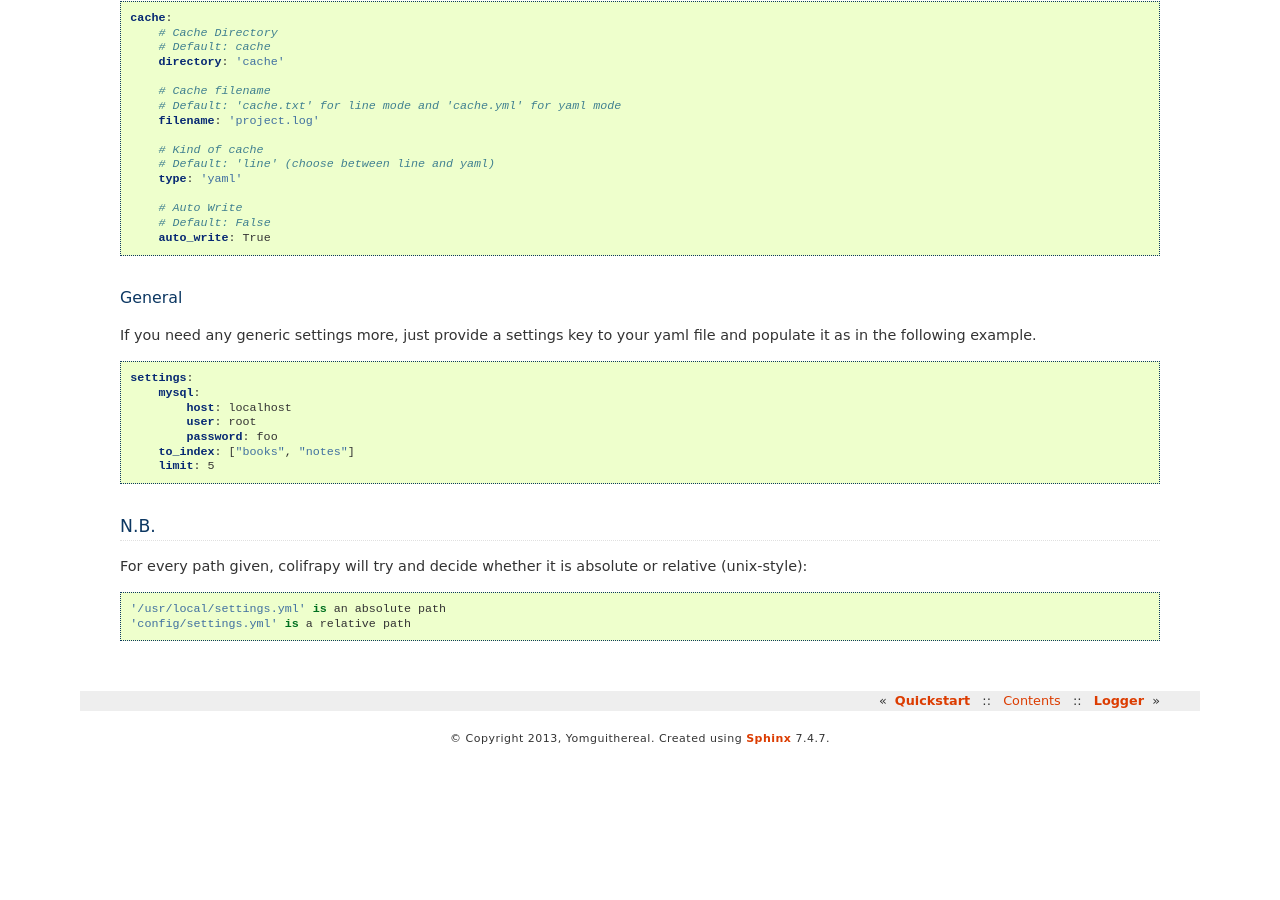
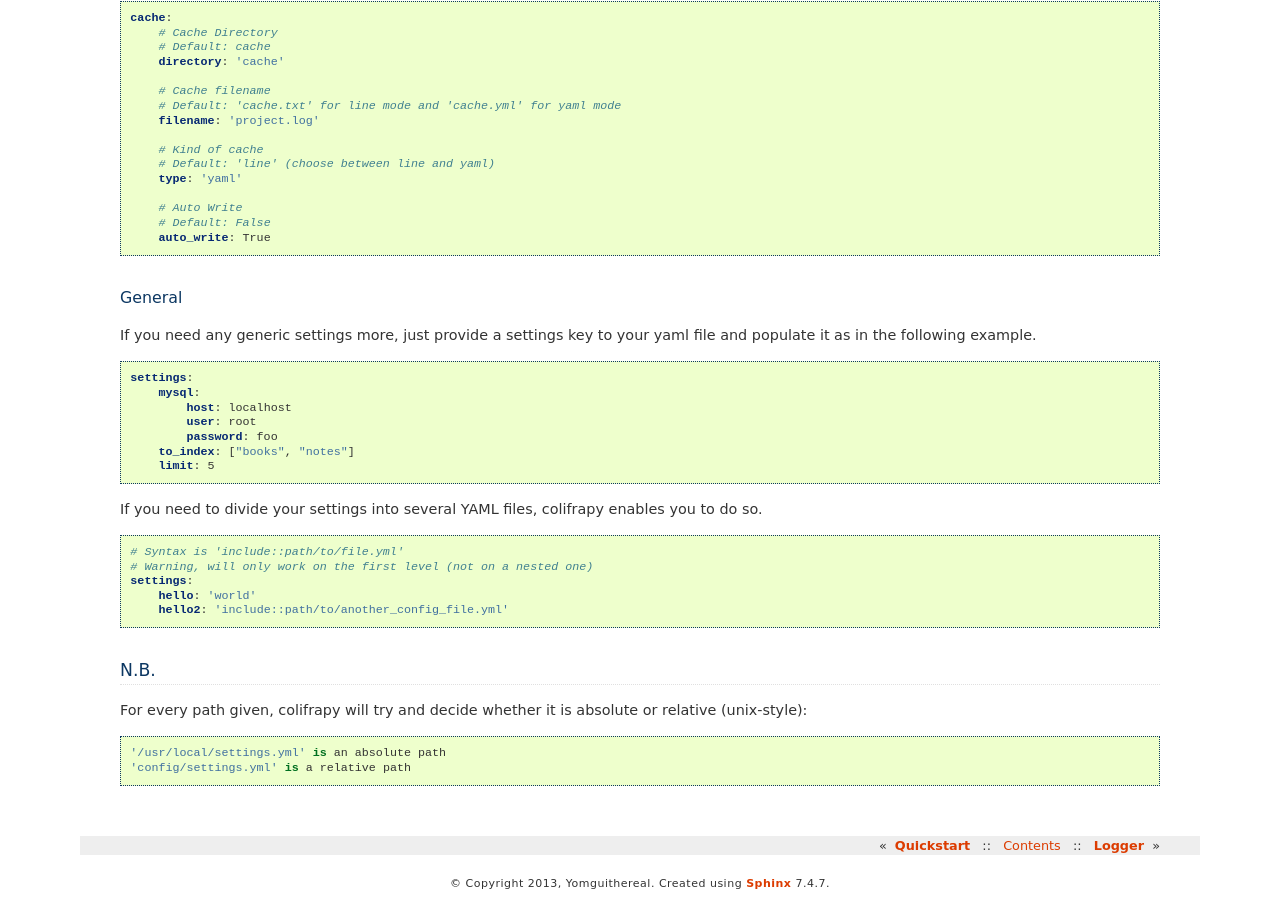
Before and after one commit to Yomguithereal/colifrapy, a Sphinx documentation site: the page built from docs/settings.rst, in a window 1280 px wide and 900 px high, scrolled down 2685 px. Built offline with Sphinx 7.4.7, drawn with Linux system fonts in a browser that asks for light colours; before the commit the page ends 3441 px from its top, so only the background shows below that.

Commit message:
Documenting partials

```diff
--- a/docs/settings.rst
+++ b/docs/settings.rst
@@ -195,6 +195,16 @@ If you need any generic settings more, just provide a settings key to your yaml
         to_index: ["books", "notes"]
         limit: 5
 
+If you need to divide your settings into several YAML files, colifrapy enables you to do so.
+
+.. code-block:: yaml
+
+    # Syntax is 'include::path/to/file.yml'
+    # Warning, will only work on the first level (not on a nested one)
+    settings:
+        hello: 'world'
+        hello2: 'include::path/to/another_config_file.yml'
+
 N.B.
 ----
 
```
